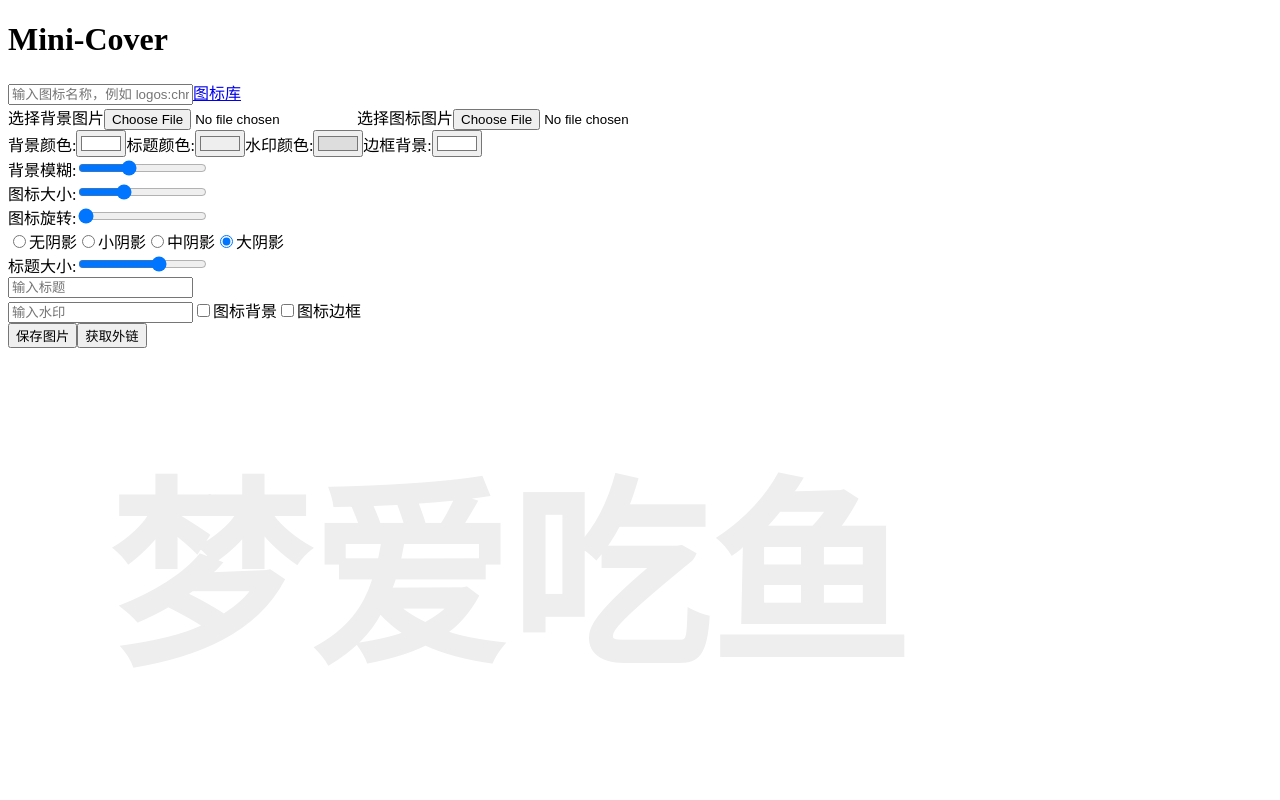
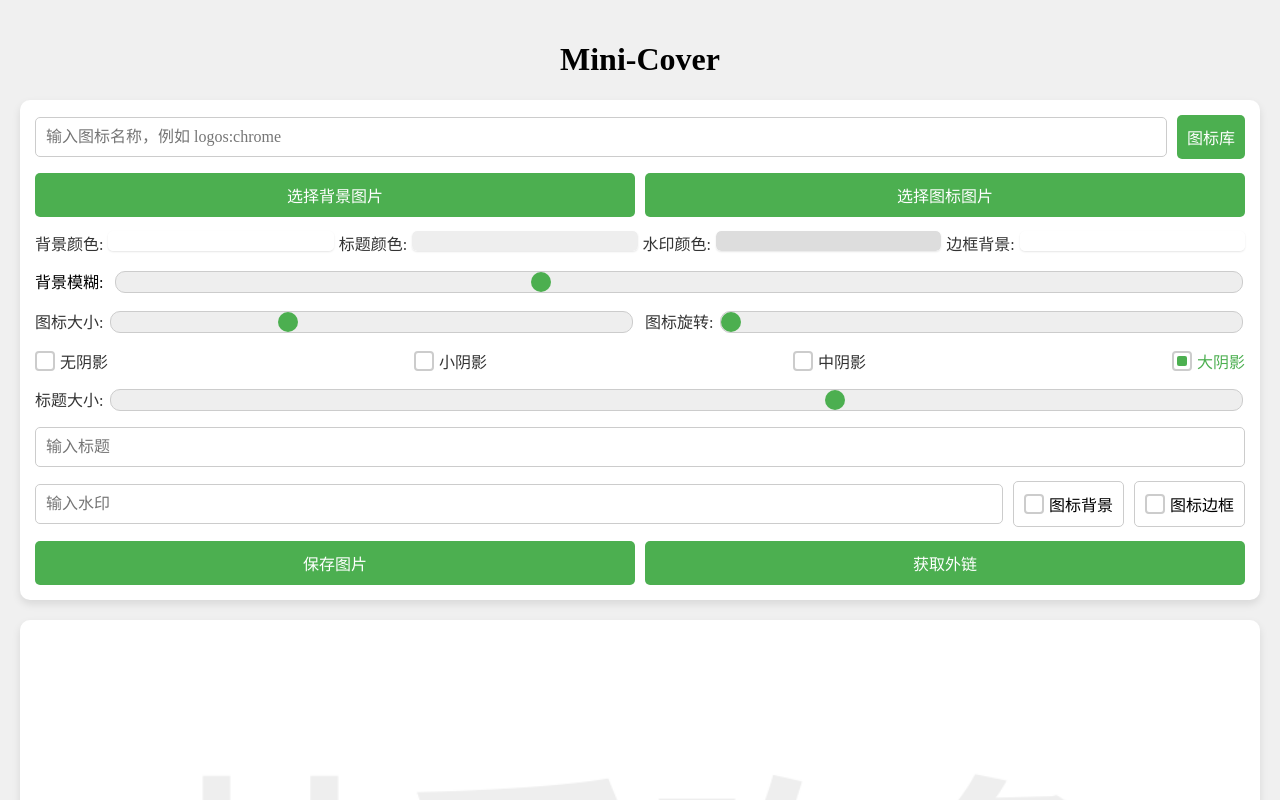
Before and after one commit to JLinMr/Mini-Cover, a Vue app: page / in a window 1280 px wide. Shown: the top 800 px of the page. Built offline with nearby package versions, Linux system fonts and the light colour scheme.

Commit message:
feat: 添加对环境变量的支持以设置字体样式

```diff
--- a/src/main.js
+++ b/src/main.js
@@ -1,4 +1,10 @@
-import { createApp } from 'vue'
-import App from './App.vue'
+import { createApp } from 'vue';
+import App from './App.vue';
+import './assets/styles.css';
 
-createApp(App).mount('#app')
+const app = createApp(App);
+
+const fontFamily = `${process.env.VUE_APP_FONT_FAMILY}, sans-serif`;
+document.documentElement.style.setProperty('--font-family', fontFamily);
+
+app.mount('#app');
```
